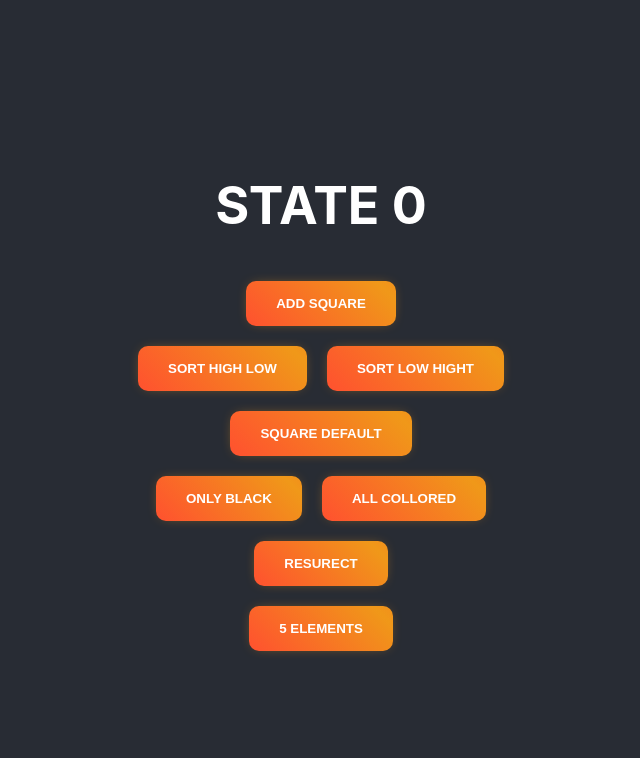
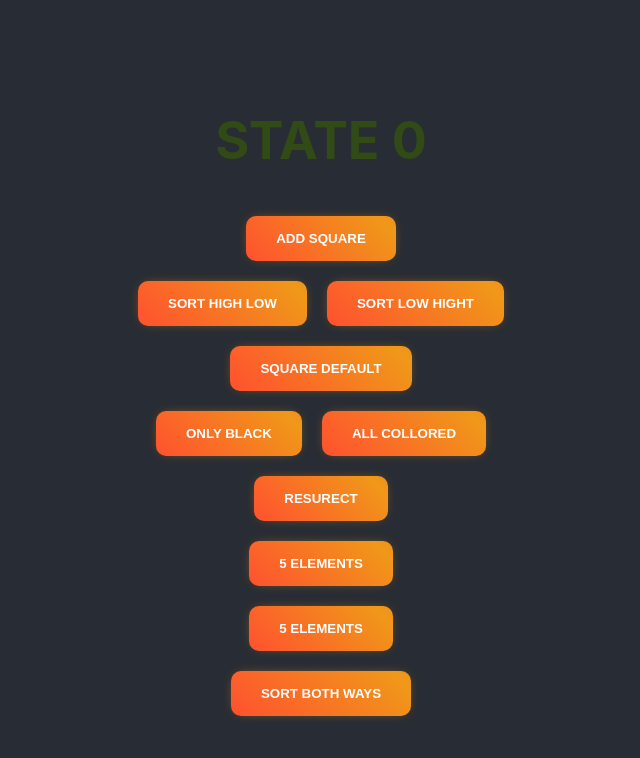
Before and after one commit to Jakavickis/drontai, a React (Create React App) app in the folder r1/: page / in a window 1280 px wide. Shown: the top 758 px of the page, without its empty margins (319-959 px from the left). Built offline with nearby package versions, Linux system fonts and the light colour scheme.

Commit message:
sorting both ways

```diff
--- a/r1/src/Components/006/Squares.jsx
+++ b/r1/src/Components/006/Squares.jsx
@@ -1,4 +1,5 @@
 
+import { useEffect } from "react";
 import { useState } from "react";
 import rand from "../../Functions/rand";
 import randColor from "../../Functions/randColor";
@@ -7,6 +8,12 @@
 
     const [sq, setSq] = useState([]);
     const [selected, setSelected] = useState(null);
+    const [color, setColor] = useState(randColor());
+    const [sort, setSort] = useState(1);
+
+    useEffect(() => {
+        setColor(randColor());
+    }, [sq]);
 
     const add = () => {
         // setSq(s => [...s, '']) tiesiog kvadratukas
@@ -17,6 +24,7 @@
             show: true
         }]);
     }
+
 
     const sortHigh = () => {
         setSq(s => [...s].sort((a, b) => b.number - a.number))
@@ -44,10 +52,16 @@
     const filter5 = () => {
         setSq(s => s.map((square, i) => i < 5 ? { ...square, show: true } : { ...square, show: false }));
     }
+    const sorting = () => {
+        setSq(s => [...s].sort((a, b) => sort * (a.number - b.number)))
+        setSort(s => s * -1);
+    }
 
     return (
         <>
-            <h1>{selected} STATE {sq.filter(s => s.number < 300).length}</h1>
+            <h1 style={{
+                color: color
+            }}>{selected} STATE {sq.filter(s => s.number < 300).length}</h1>
             <div className="container">
                 {
                     sq.map((e, i) => e.show ? <div style={{
@@ -69,6 +83,8 @@
             </div>
             <button onClick={res}>resurect</button>
             <button onClick={filter5}>5 elements</button>
+            <button onClick={filter5}>5 elements</button>
+            <button onClick={sorting}>sort both ways</button>
         </>
     )
 }
```
